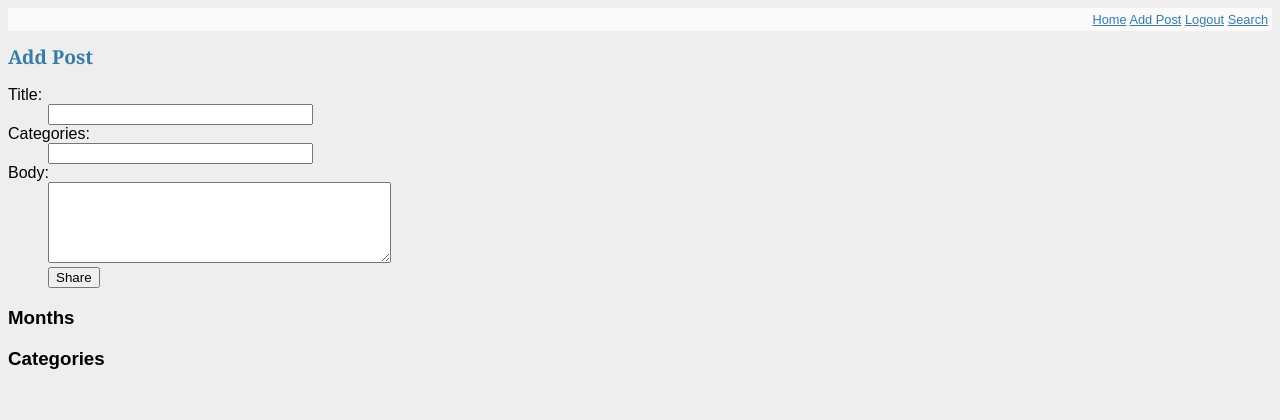
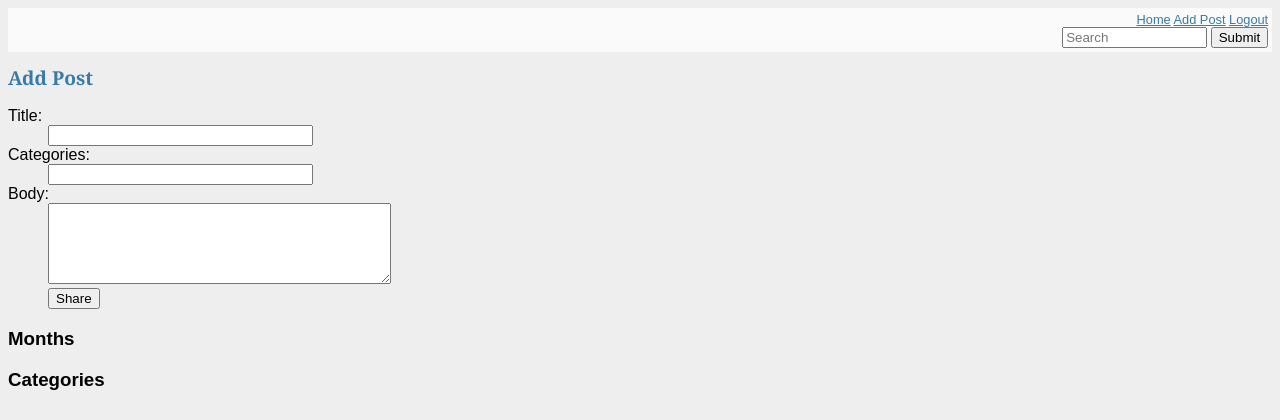
Before and after one commit to schyzeno/myblog, a Flask app: page /add_post in a window 1280 px wide. Shown: the top 420 px of the page. Run offline with Flask 2, Linux system fonts and the light colour scheme; the visitor is signed in with stand-in values (Sample User, id 1); data that the repository does not hold is empty.

Commit message:
add search bar

```diff
--- a/myblog/templates/layout.html
+++ b/myblog/templates/layout.html
@@ -13,7 +13,10 @@
         <a href="{{ url_for('add_post') }}">Add Post</a>
         <a href="{{ url_for('logout') }}">Logout</a>
       {% endif %}
-      <a href="{{ url_for('list_posts') }}">Search</a>
+      <form action="{{ url_for('list_posts') }}" method="post" class="search">
+          <input type="text" size="15" name="searchTarget" placeholder="Search">
+          <input type="submit" value="Submit">
+      </form>
 
     </div>
   {% for message in get_flashed_messages() %}
--- a/myblog/views.py
+++ b/myblog/views.py
@@ -55,9 +55,11 @@ def view_post(postid):
     post = db_session.query(Post).filter_by(id=postid).first()
     return render_template('view_post.html',post=post,links=get_shortcuts())
 
-@app.route('/post/list', defaults={'searchTarget':''})
-@app.route('/post/list/<searchTarget>')
+@app.route('/post/list', methods=['GET','POST'], defaults={'searchTarget':''})
+@app.route('/post/list/<searchTarget>', methods=['GET','POST'])
 def list_posts(searchTarget):
+    if request.method == 'POST':
+        searchTarget=request.form['searchTarget']
     if session.get('logged_in')== True:
         posts = db_session.query(Post).filter(Post.title.contains(searchTarget)).all()
     else:
```
